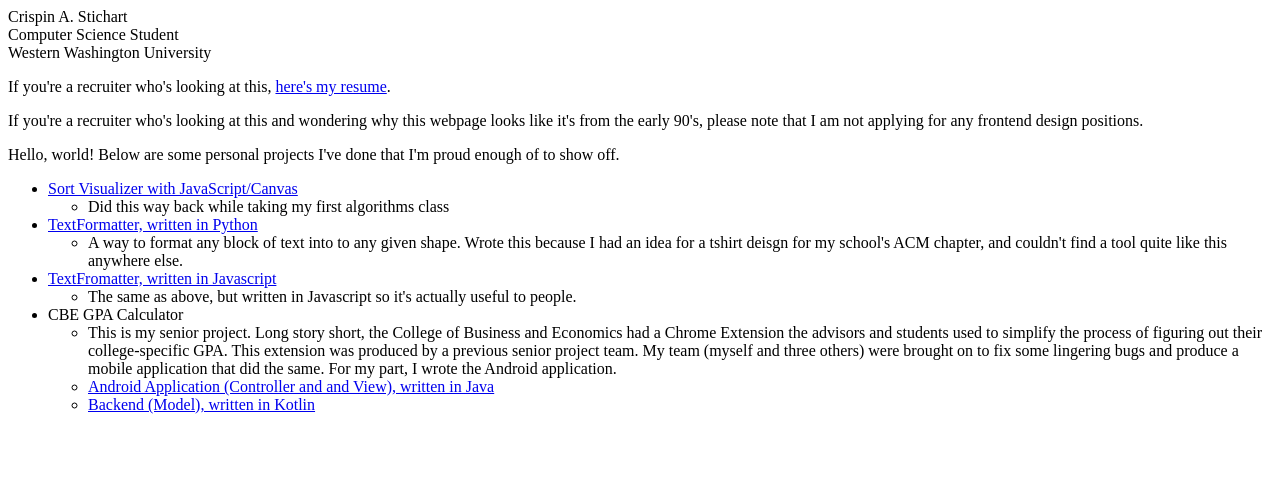
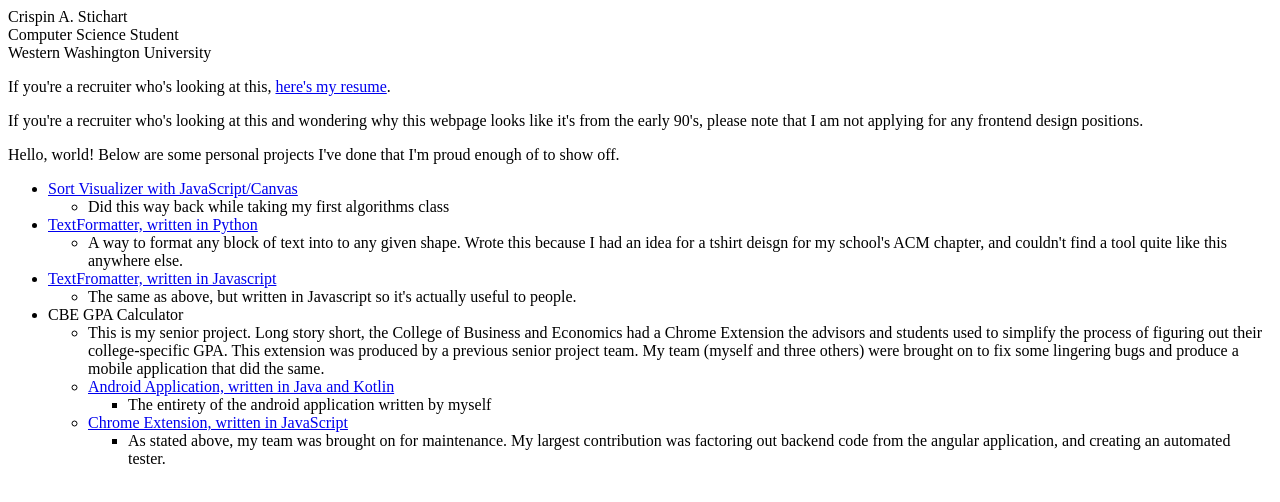
Before and after one commit to kingcritter/kingcritter.github.io, a plain HTML site: page index.html in a window 1280 px wide. Drawn offline with Linux system fonts and the light colour scheme.

Commit message:
revised senior project deets

```diff
--- a/index.html
+++ b/index.html
@@ -31,10 +31,14 @@ that I'm proud enough of to show off.</p>
 </li>
 <li>CBE GPA Calculator
     <ul>
-        <li>This is my senior project. Long story short, the College of Business and Economics had a Chrome Extension the advisors and students used to simplify the process of figuring out their college-specific GPA. This extension was produced by a previous senior project team. My team (myself and three others) were brought on to fix some lingering bugs and produce a mobile application that did the same. For my part, I wrote the Android application.
+        <li>This is my senior project. Long story short, the College of Business and Economics had a Chrome Extension the advisors and students used to simplify the process of figuring out their college-specific GPA. This extension was produced by a previous senior project team. My team (myself and three others) were brought on to fix some lingering bugs and produce a mobile application that did the same.
         </li>
-        <li><a href="https://github.com/WWUCBE/AndroidApp">Android Application (Controller and and View), written in Java</a></li>
-        <li><a href="https://github.com/WWUCBE/kotlin-backend">Backend (Model), written in Kotlin</a></li>
+        <li><a href="https://github.com/WWUCBE/AndroidApp">Android Application, written in Java and Kotlin</a>
+            <ul><li>The entirety of the android application written by myself</li></ul>
+        </li>
+        <li><a href="https://github.com/WWUCBE/cbe-calc">Chrome Extension, written in JavaScript</a>
+            <ul><li>As stated above, my team was brought on for maintenance. My largest contribution was factoring out backend code from the angular application, and creating an automated tester.</li></ul>
+        </li>
 
     </ul>
 </li>
```
